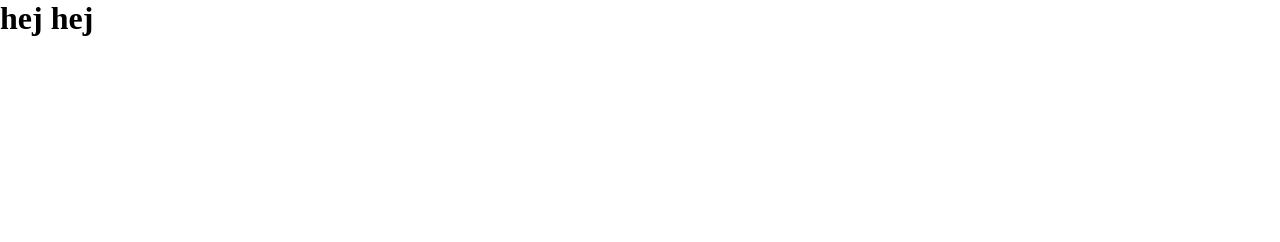
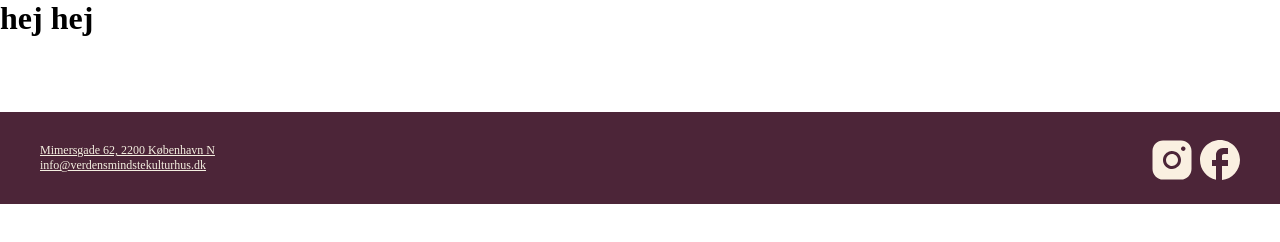
Before and after one commit to LauraLiv/vmk, an Astro site: page / in a window 1280 px wide. Built offline with nearby package versions, Linux system fonts and the light colour scheme; Astro itself is replaced by a stand-in of ours.

Commit message:
footer virker

```diff
--- /dev/null
+++ b/src/components/Footer.astro
@@ -0,0 +1,40 @@
+---
+---
+
+<div class="footer_flex">
+  <div class="footertext">
+    <a href="https://www.google.com/maps/place/Verdens+Mindste+Kulturhus/@55.7003778,12.5415816,17z/data=!3m1!4b1!4m6!3m5!1s0x4652538fb5ca89af:0x499414347adaa663!8m2!3d55.7003748!4d12.5441619!16s%2Fg%2F11tc1fc2nr"><p>Mimersgade 62,
+2200 København N</p></a>
+    <a href="mailto: info@verdensmindstekulturhus.dk"><p>info@verdensmindstekulturhus.dk</p></a>
+  </div>
+  <div class="footericon">
+    <a href="https://www.instagram.com/verdensmindstekulturhus/"> <img class="instagram" src="/instagram.svg" alt="instagram"></a>
+    <a href="https://www.facebook.com/profile.php?id=100083528972361"> <img src="/facebook.svg" alt="facebook"></a>
+  </div>
+</div>
+
+<style>
+  a {
+    color: var(--maincream);
+  }
+  .footertext p {
+    font-size: 12px;
+  }
+  .footer_flex {
+    margin-top: 75px;
+  }
+
+  .footer_flex {
+  display: flex;
+  justify-content: space-between;
+  align-items: center;
+  background-color: var(--aubergine);
+  padding: 20px 40px;
+}
+
+.instagram {
+position: relative;
+top: 4px;
+}
+
+</style>
--- a/src/pages/index.astro
+++ b/src/pages/index.astro
@@ -1,9 +1,11 @@
 ---
 
 import MainLayout from "../layout/main-layout.astro";
+import Footer from "../components/Footer.astro";
 ---
 
 
 <MainLayout title="Forside">
 	<h1>hej hej</h1>
+	<Footer/>
 </MainLayout>
```
Also changed, not shown: public/facebook.svg (added), public/instagram.svg (added).
